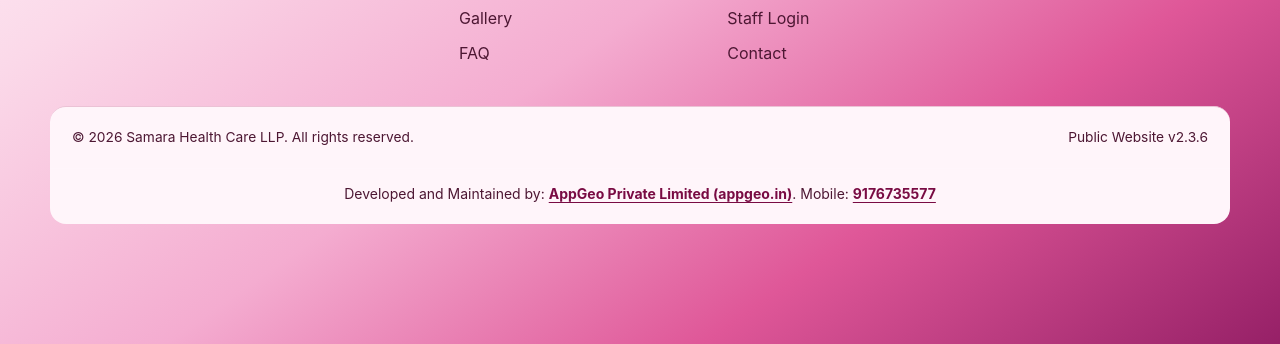
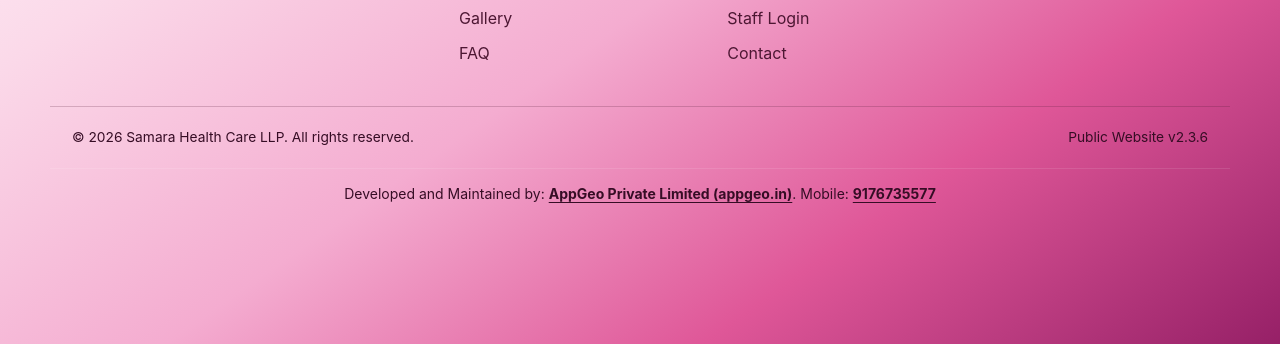
Before and after one commit to samaraal/Samara_Website, a plain HTML site: page index.html in a window 1280 px wide. Shown: the part 6537-6881 px from the top of the page. Drawn offline with Linux system fonts and the light colour scheme.

Commit message:
Add files via upload

```diff
--- a/css/style.css
+++ b/css/style.css
@@ -1777,3 +1777,7 @@
 html:not([lang="ta"]) .hero h1,html:not([lang="ta"]) .page-hero h1{font-family:"Quicksand","Trebuchet MS",sans-serif;font-weight:600;font-size:clamp(2.1rem,4.1vw,3.75rem);letter-spacing:-.025em;line-height:1.2}
 html:not([lang="ta"]) .eyebrow.hero-brand{font-family:"Quicksand","Trebuchet MS",sans-serif;font-weight:700;text-transform:none;letter-spacing:.015em}
 html:not([lang="ta"]) .faq-question{font-family:"Quicksand","Trebuchet MS",sans-serif;font-weight:600;letter-spacing:0;line-height:1.5}
+/* Blend footer credits into the existing pink background. */
+footer .footer-bottom,footer .developer-credit{background:transparent!important;border-radius:0!important;color:#360d25!important}
+footer .footer-bottom{border-top:1px solid rgba(77,23,51,.22)!important}
+footer .developer-credit a{color:#360d25!important}
```
